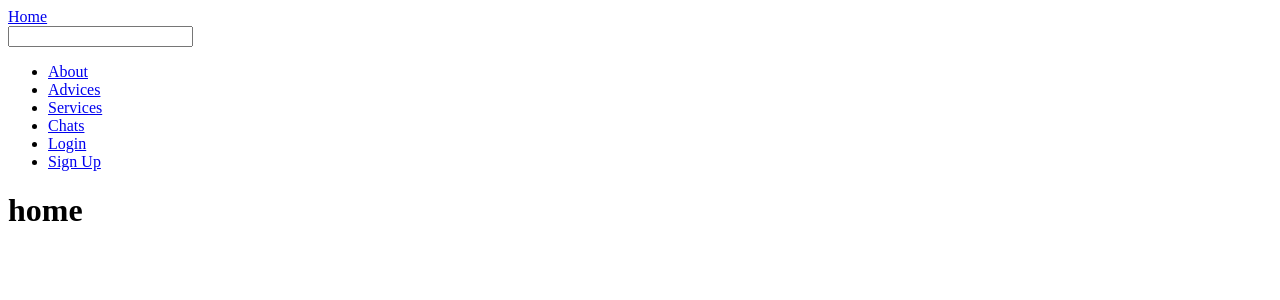
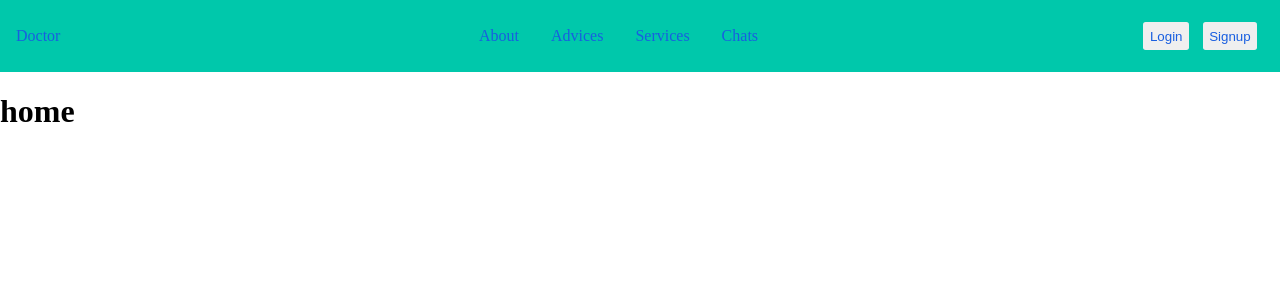
Before and after one commit to Shaikhfaruk/doctor, a React (Create React App) app in the folder client/: page / in a window 1280 px wide. Shown: the top 300 px of the page. Built offline with nearby package versions, Linux system fonts and the light colour scheme.

Commit message:
Faruk: Basic Navbar Done

```diff
--- a/client/src/App.css
+++ b/client/src/App.css
@@ -0,0 +1,53 @@
+@import url("https://fonts.googleapis.com/css2?family=Inter:wght@400;500;600&display=swap");
+
+:root {
+  --primary-color: #185ee0;
+  --secondary-color: #e6eef9;
+  --navbar-color: #00c8ab;
+}
+
+*,
+*:after,
+*:before {
+  box-sizing: border-box;
+}
+html,
+body {
+  padding: 0;
+  margin: 0;
+}
+a {
+  text-decoration: none;
+  color: var(--primary-color);
+}
+ul {
+  list-style-type: none;
+}
+.navbar {
+  display: flex;
+  flex-direction: row;
+  width: 100%;
+  height: 9vh;
+  align-items: center;
+  justify-content: space-between;
+  padding: 0 1rem;
+  background: var(--navbar-color);
+}
+.nav-items {
+  display: flex;
+}
+.nav-item {
+  padding: 0 0.5em;
+}
+.btn {
+  padding: 0.5em;
+  border-radius: 0.2em;
+  border: none;
+  margin: 0 0.5em;
+}
+
+/* @media (max-width: 700px) {
+  .tabs {
+    transform: scale(0.6);
+  }
+} */
--- a/client/src/components/Navbar.js
+++ b/client/src/components/Navbar.js
@@ -5,50 +5,46 @@ const Navbar = () => {
   return (
     <div className="navbar">
       <div className="logo">
-        <Link to="/">Home</Link>
+        <Link to="/">Doctor</Link>
       </div>
-      <div className="search">
+      {/* <div className="search">
         <input type="search" name="search" id="searech" />
-      </div>
+      </div> */}
 
-      <div className="navlinks">
-        <ul>
-          <li className="nav-items">
+      <ul className="nav-items">
+        <li className="nav-item">
           <Link to="/about" className="nav-item">
             About
           </Link>
         </li>
 
-          <li className="nav-items">
+        <li className="nav-item">
           <Link to="/advices" className="nav-item">
             Advices
           </Link>
         </li>
 
-          <li className="nav-items">
+        <li className="nav-item">
           <Link to="/services" className="nav-item">
             Services
           </Link>
         </li>
 
-          <li className="nav-items">
+        <li className="nav-item">
           <Link to="/chats" className="nav-item">
             Chats
           </Link>
         </li>
+      </ul>
 
-          <li className="nav-items">
-            <Link to="/login" className="nav-item">
-              Login
-            </Link>
-          </li>
+      <div className="loginbtn">
+        <button className="btn">
+          <Link to="/login">Login</Link>
+        </button>
 
-          <li className="nav-items">
-            <Link to="/signup" className="nav-item">
-              Sign Up
-            </Link>
-          </li>
-        </ul>
+        <button className="btn">
+          <Link to="/signup">Signup</Link>
+        </button>
       </div>
     </div>
   );
```
Lines whose indentation alone changed are shown as unchanged.
